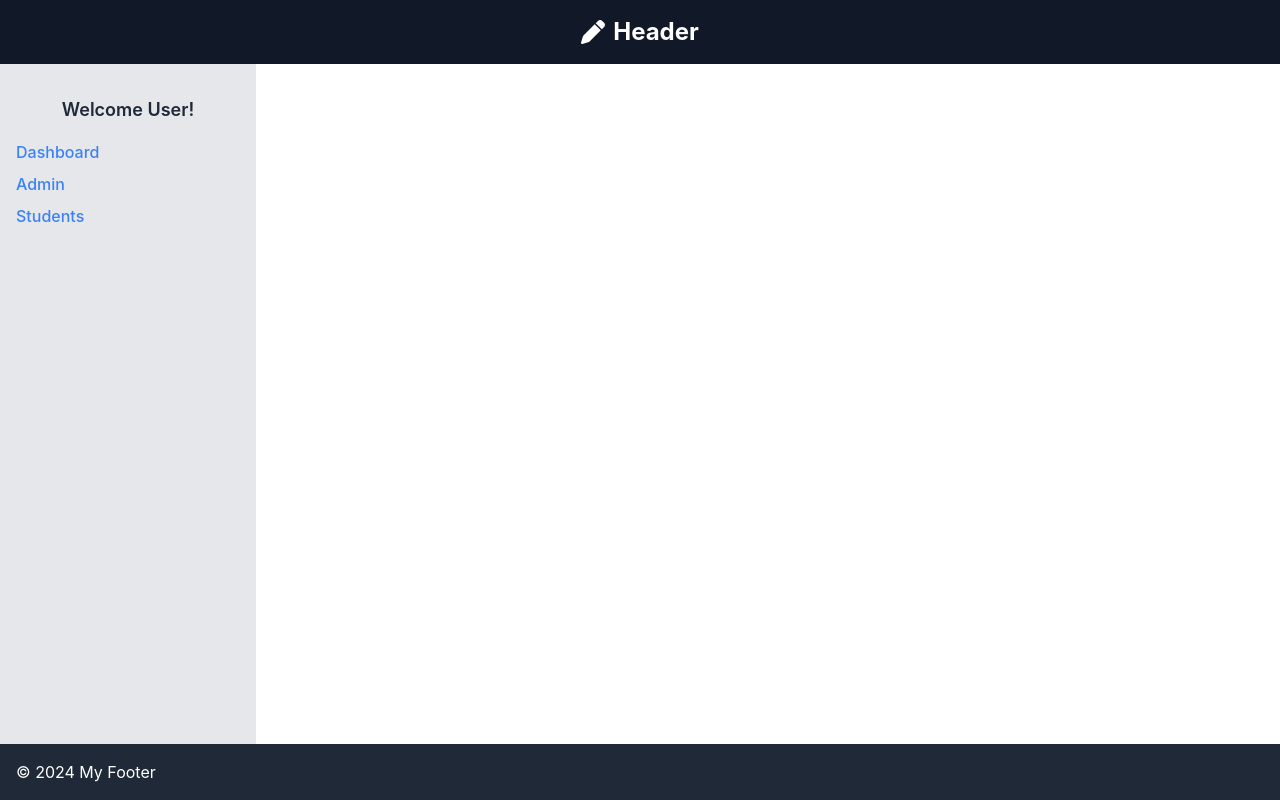
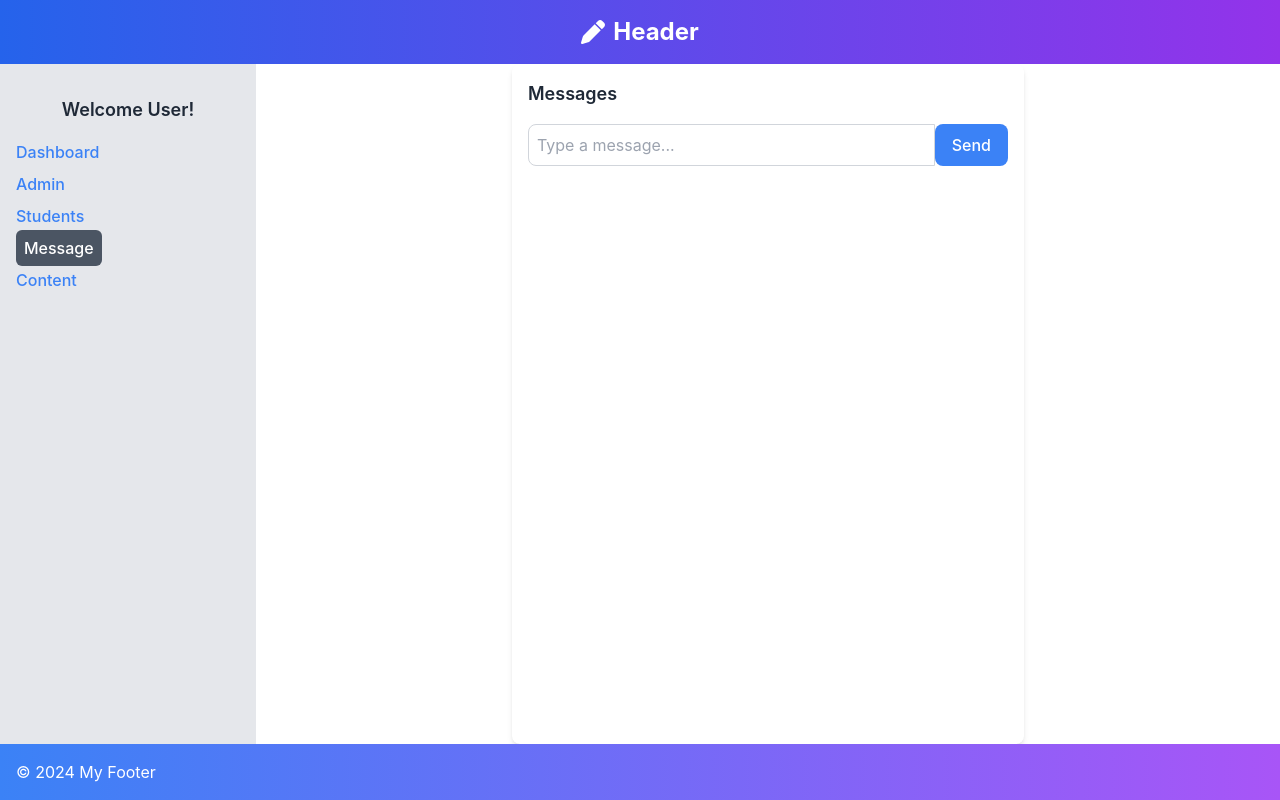
Before and after one commit to LourdesEstelle/reactJs, a React (Vite) app in the folder my-react-vite-app/: page /message in a window 1280 px wide. Built offline with nearby package versions, Linux system fonts and the light colour scheme.

Commit message:
commitbells

```diff
--- a/my-react-vite-app/src/App.jsx
+++ b/my-react-vite-app/src/App.jsx
@@ -2,6 +2,7 @@ import { useState } from 'react'
 import './App.css'
 import Message from './components/Message'
 import MessageClass from './components/MessageClass'
+
 
 import { BrowserRouter as Router, Route, Routes } from 'react-router-dom';
 import Header from './components/Header'
@@ -27,6 +28,8 @@ function App() {
                       <Route exact path="/dashboard" element={<Dashboard />} />
                       <Route exact path="/admin" element={<Admin />} />
                       <Route exact path="/students" element={<Students/>} />
+                      <Route exact path="/message" element={<Message/>} />
+                      <Route exact path="/content" element={<Content/>} />
                     </Routes>
                 </div>
               <Footer />
--- a/my-react-vite-app/src/components/Footer.jsx
+++ b/my-react-vite-app/src/components/Footer.jsx
@@ -1,15 +1,15 @@
-import React, { Component } from 'react'
+import React, { Component } from 'react';
 
-export class Footer extends Component {
+class Footer extends Component {
   render() {
     return (
-        <footer className="bg-gray-800 text-white py-4">
-            <div className="container mx-auto px-4">
-            <p>&copy; 2024 My Footer</p>
-            </div>
-        </footer>
-    )
+      <footer className="bg-gradient-to-r from-blue-500 to-purple-500 text-white py-4 transition duration-300 ease-in-out hover:bg-gradient-to-r hover:from-blue-600 hover:to-purple-600">
+        <div className="container mx-auto px-4">
+          <p>&copy; 2024 My Footer</p>
+        </div>
+      </footer>
+    );
   }
 }
 
-export default Footer
+export default Footer;
--- a/my-react-vite-app/src/components/Header.jsx
+++ b/my-react-vite-app/src/components/Header.jsx
@@ -1,13 +1,13 @@
 import React from 'react';
 import { FontAwesomeIcon } from '@fortawesome/react-fontawesome';
-import { faPen } from '@fortawesome/free-solid-svg-icons'; // Import the pen icon from Font Awesome
+import { faPen } from '@fortawesome/free-solid-svg-icons';
 
 export default function Header() {
   return (
-    <header className="bg-gray-800 text-white py-4 transition duration-300 ease-in-out hover:bg-gray-900">
-      <div className="container mx-auto px-4 flex items-center justify-center"> {/* Center the content horizontally */}
+    <header className="bg-gradient-to-r from-blue-500 to-purple-500 text-white py-4 transition duration-300 ease-in-out hover:bg-gradient-to-r hover:from-blue-600 hover:to-purple-600">
+      <div className="container mx-auto px-4 flex items-center justify-center">
         <div className="flex items-center">
-          <FontAwesomeIcon icon={faPen} className="text-2xl mr-2" /> {/* Use the pen icon */}
+          <FontAwesomeIcon icon={faPen} className="text-2xl mr-2" />
           <h1 className="text-2xl font-bold">Header</h1>
         </div>
       </div>
--- a/my-react-vite-app/src/components/Message.jsx
+++ b/my-react-vite-app/src/components/Message.jsx
@@ -1,9 +1,47 @@
-import React from 'react'
+import React, { useState } from 'react';
 
-function Message(props) {
+function Message() {
+  const [messages, setMessages] = useState([]);
+  const [inputValue, setInputValue] = useState('');
+
+  const handleInputChange = (e) => {
+    setInputValue(e.target.value);
+  };
+
+  const handleSubmit = (e) => {
+    e.preventDefault();
+    if (inputValue.trim() !== '') {
+      setMessages([...messages, inputValue]);
+      setInputValue('');
+    }
+  };
+
   return (
-    <div><h1>This is a function components</h1></div>
-  )
+    <div className="container mx-auto max-w-lg p-4 bg-white rounded-lg shadow-md"> {/* Changed bg to white */}
+      <div className="flex justify-between items-center mb-4">
+        <h1 className="text-lg font-semibold text-gray-800">Messages</h1>
+      </div>
+      <div className="messages-container">
+        {messages.map((message, index) => (
+          <div key={index} className="bg-white p-2 mb-2 rounded-lg shadow text-gray-800">
+            {message}
+          </div>
+        ))}
+      </div>
+      <form onSubmit={handleSubmit} className="flex">
+        <input
+          type="text"
+          value={inputValue}
+          onChange={handleInputChange}
+          placeholder="Type a message..."
+          className="flex-1 p-2 rounded-l-lg border border-gray-300 w-4/4" // Adjusted width
+        />
+        <button type="submit" className="bg-blue-500 text-white px-4 py-2 rounded-r-lg">
+          Send
+        </button>
+      </form>
+    </div>
+  );
 }
 
-export default Message
+export default Message;
--- a/my-react-vite-app/src/components/Sidebar.jsx
+++ b/my-react-vite-app/src/components/Sidebar.jsx
@@ -10,6 +10,8 @@ const Sidebar = () => {
     ['Dashboard', '/dashboard'],
     ['Admin', '/admin'],
     ['Students', '/students'],
+    ['Message', '/message'],
+    ['Content', '/content'],
   ]);
 
   const renderNavLinks = () => (
```
